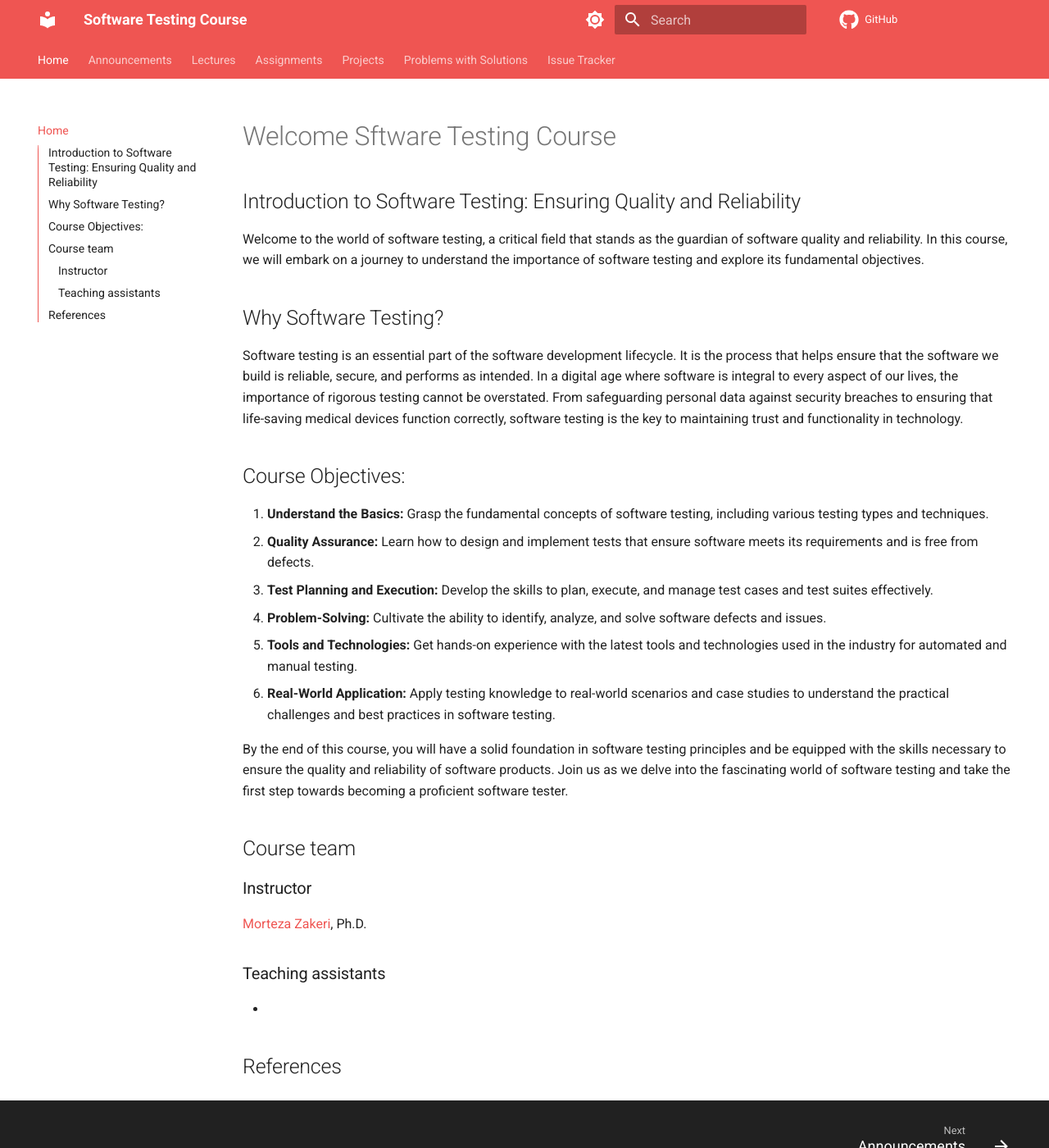
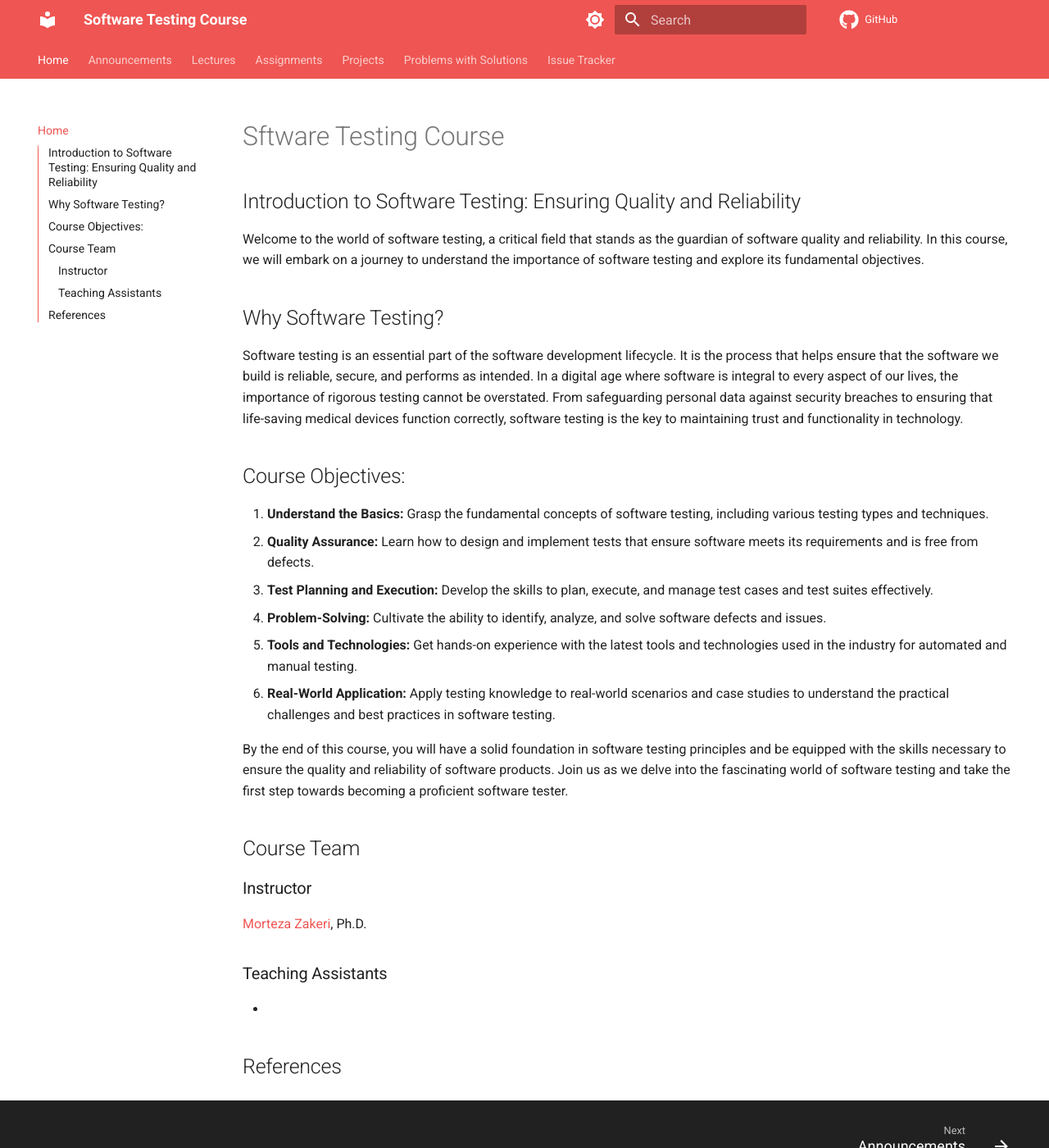
Before and after one commit to m-zakeri/SoftwareTesting, an MkDocs documentation site: the page built from docs/index.md, in a window 1280 px wide and 1400 px high. Shown: the whole window at 82% size. Built offline with MkDocs 1.6.1 and Material for MkDocs 9.7.7, drawn with Linux system fonts in a browser that asks for light colours; comment, search, counter and statistics services are not loaded.

Commit message:
Update docs

```diff
--- a/docs/index.md
+++ b/docs/index.md
@@ -1,4 +1,4 @@
-# Welcome Sftware Testing Course
+# Sftware Testing Course
 
 ## Introduction to Software Testing: Ensuring Quality and Reliability
 
@@ -19,13 +19,14 @@ Software testing is an essential part of the software development lifecycle. It
 
 By the end of this course, you will have a solid foundation in software testing principles and be equipped with the skills necessary to ensure the quality and reliability of software products. Join us as we delve into the fascinating world of software testing and take the first step towards becoming a proficient software tester.
 
-## Course team
+## Course Team
 ### Instructor
 
 [Morteza Zakeri](https://member.acm.org/~mzakeri-nasrabadi), Ph.D.
 
-### Teaching assistants
+### Teaching Assistants
 
 *
 
+
 ## References
```
Also changed, not shown: 1 other file.
